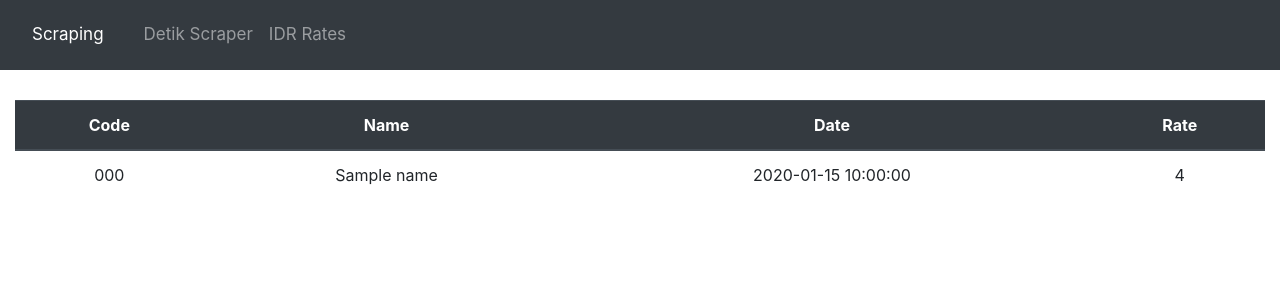
After one commit to Python-Scrapping/Detik-Populer-Scraper, a Flask app: page /idr-rates in a window 1280 px wide. The commit adds this page. Shown: the top 300 px of the page. Run offline with Flask 2, Linux system fonts and the light colour scheme; a database or web service that is not in the repository returns one stand-in record (values such as "Sample title"); data that the repository does not hold is empty; some libraries are stand-ins or nearby versions.

Commit message:
create new function

```diff
--- a/run.py
+++ b/run.py
@@ -5,7 +5,7 @@ from flask import Flask, render_template
 app = Flask(__name__)
 @app.route('/')
 def home():
-    return render_template('index.html')
+    return render_template('base.html')
 @app.route('/detik-populer')
 def detik():
     url = 'https://www.detik.com/terpopuler?tag_from=wp_cb_mostPopular_more'
@@ -14,7 +14,13 @@ def detik():
     berita_populer = soup.find_all(attrs={'class': 'grid-row list-content'})
     judul = soup.find_all(attrs={'class': 'media__title'})
     images = soup.find_all(attrs={'class': 'media__image'})
-    return render_template('index.html', images = images)
+    return render_template('detik-scraper.html', images = images)
+
+@app.route('/idr-rates')
+def idr():
+    url = requests.get('http://www.floatrates.com/daily/idr.json')
+    json_data = url.json()
+    return render_template('idr-rates.html', datas = json_data.values())
 
 
 if __name__ == '__main__':
--- a/templates/index.html
+++ b/templates/base.html
@@ -8,6 +8,38 @@
   <script src="https://ajax.googleapis.com/ajax/libs/jquery/3.5.1/jquery.min.js"></script>
   <script src="https://cdnjs.cloudflare.com/ajax/libs/popper.js/1.16.0/umd/popper.min.js"></script>
   <script src="https://maxcdn.bootstrapcdn.com/bootstrap/4.5.0/js/bootstrap.min.js"></script>
+<style>
+body {margin:0;}
+
+.navbar {
+  overflow: hidden;
+  background-color: #333;
+  position: fixed;
+  top: 0px;
+  width: 100%;
+}
+
+.navbar a {
+  float: left;
+  display: block;
+  color: #f2f2f2;
+  text-align: center;
+  padding: 14px 16px;
+  text-decoration: none;
+  font-size: 17px;
+}
+
+.navbar a:hover {
+  background: #ddd;
+  color: black;
+}
+
+.main {
+  padding: 16px;
+  margin-top: 30px;
+  height: 100px; /* Used in this example to enable scrolling */
+}
+</style>
 </head>
 <body>
 
@@ -20,14 +52,16 @@
       <li class="nav-item">
       <a class="nav-link" href="/detik-populer">Detik Scraper</a>
       </li>
+      <li class="nav-item">
+      <a class="nav-link" href="/idr-rates">IDR Rates</a>
+      </li>
   </ul>
 </nav>
 
-<div class="container-fluid" style="margin-top:40px; text-align: center">
-    {% for image in images%}
-        {{image|safe}}
-        <a href="{{image.find('a')['href']|safe}}" target="_blank">{{image.find('a').find('img')['title']|safe}}</a>
-    {%endfor%}
+<div class="container-fluid" style="margin-top:100px; text-align: center">
+    {%block body%}
+
+    {%endblock%}
 </div>
 
 </body>
--- /dev/null
+++ b/templates/idr-rates.html
@@ -0,0 +1,24 @@
+{%extends 'base.html'%}
+
+{%block body%}
+<table class="table">
+    <thead class="thead-dark">
+      <tr>
+        <th>Code</th>
+        <th>Name</th>
+        <th>Date</th>
+        <th>Rate</th>
+      </tr>
+    </thead>
+    <tbody>
+    {% for data in datas %}
+      <tr>
+        <td>{{data['code']}}</td>
+        <td>{{data['name']}}</td>
+        <td>{{data['date']}}</td>
+        <td>{{data['inverseRate']}}</td>
+      </tr>
+    {% endfor %}
+    </tbody>
+  </table>
+{%endblock%}
```
Also changed, not shown: templates/detik-scraper.html (added, +8 -0 lines), README.md.
